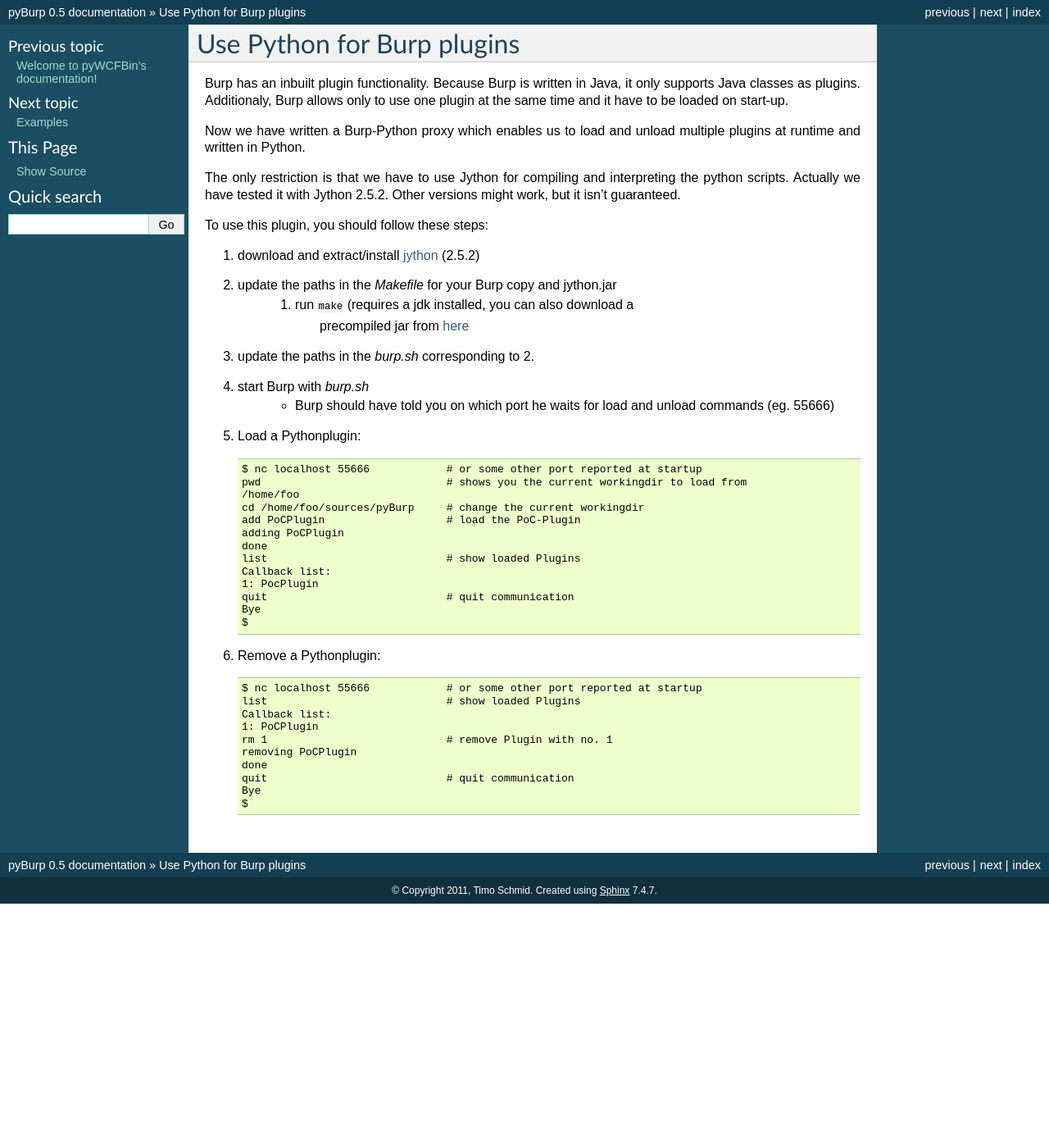
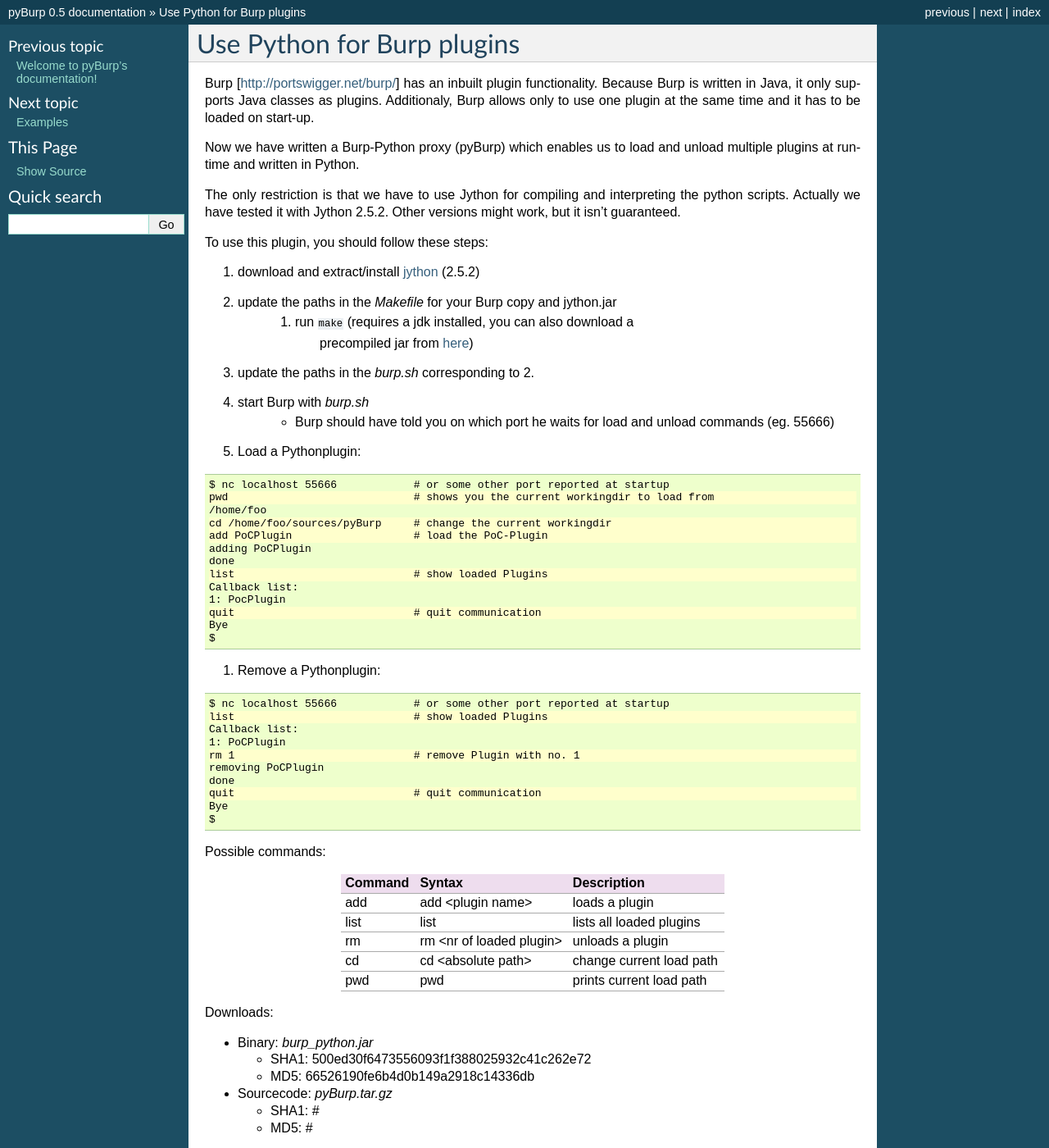
Before and after one commit to bluec0re/pyBurp, a Sphinx documentation site: the page built from doc/source/blogpost.rst, in a window 1280 px wide and 1400 px high. Shown: the whole window at 82% size. Built offline with Sphinx 7.4.7, drawn with Linux system fonts in a browser that asks for light colours; formulas are drawn with MathJax 3.

Commit message:
doc updated

```diff
--- a/doc/source/blogpost.rst
+++ b/doc/source/blogpost.rst
@@ -1,10 +1,10 @@
 Use Python for Burp plugins
 ---------------------------
-Burp has an inbuilt plugin functionality. Because Burp is written in Java, it
+Burp [`<http://portswigger.net/burp/>`_] has an inbuilt plugin functionality. Because Burp is written in Java, it
 only supports Java classes as plugins. Additionaly, Burp allows only to use one
-plugin at the same time and it have to be loaded on start-up.
+plugin at the same time and it has to be loaded on start-up.
 
-Now we have written a Burp-Python proxy which enables us to load and unload
+Now we have written a Burp-Python proxy (pyBurp) which enables us to load and unload
 multiple plugins at runtime and written in Python.
 
 The only restriction is that we have to use Jython for compiling and
@@ -17,11 +17,14 @@
 #. download and extract/install `jython <www.jython.org>`_ (2.5.2)
 #. update the paths in the *Makefile* for your Burp copy and jython.jar
     #. run ``make`` (requires a jdk installed, you can also download a
-           precompiled jar from `here <http://www.ernw.de/download/burp_python.jar>`_
+           precompiled jar from `here <http://www.ernw.de/download/burp_python.jar>`_)
 #. update the paths in the *burp.sh* corresponding to 2.
 #. start Burp with *burp.sh*
     * Burp should have told you on which port he waits for load and unload commands (eg. 55666)
-#. Load a Pythonplugin::
+#. Load a Pythonplugin:
+
+.. code-block:: none
+    :emphasize-lines: 2,4,5,8,11
 
     $ nc localhost 55666            # or some other port reported at startup
     pwd                             # shows you the current workingdir to load from
@@ -37,7 +40,10 @@
     Bye
     $
 
-#. Remove a Pythonplugin::
+#. Remove a Pythonplugin:
+
+.. code-block:: none
+    :emphasize-lines: 2,5,8
 
     $ nc localhost 55666            # or some other port reported at startup
     list                            # show loaded Plugins
@@ -49,3 +55,27 @@
     quit                            # quit communication
     Bye
     $
+
+Possible commands:
+
+======= ======================== ===========
+Command Syntax                   Description
+======= ======================== ===========
+add     add <plugin name>        loads a plugin
+list    list                     lists all loaded plugins
+rm      rm <nr of loaded plugin> unloads a plugin
+cd      cd <absolute path>       change current load path
+pwd     pwd                      prints current load path
+======= ======================== ===========
+
+Downloads:
+
+- Binary: `burp_python.jar`
+
+  - SHA1: 500ed30f6473556093f1f388025932c41c262e72
+  - MD5: 66526190fe6b4d0b149a2918c14336db
+
+- Sourcecode: `pyBurp.tar.gz`
+
+  - SHA1: #
+  - MD5: #
--- a/doc/source/index.rst
+++ b/doc/source/index.rst
@@ -3,7 +3,7 @@
    You can adapt this file completely to your liking, but it should at least
    contain the root `toctree` directive.
 
-Welcome to pyWCFBin's documentation!
+Welcome to pyBurp's documentation!
 ====================================
 
 Contents:
```
